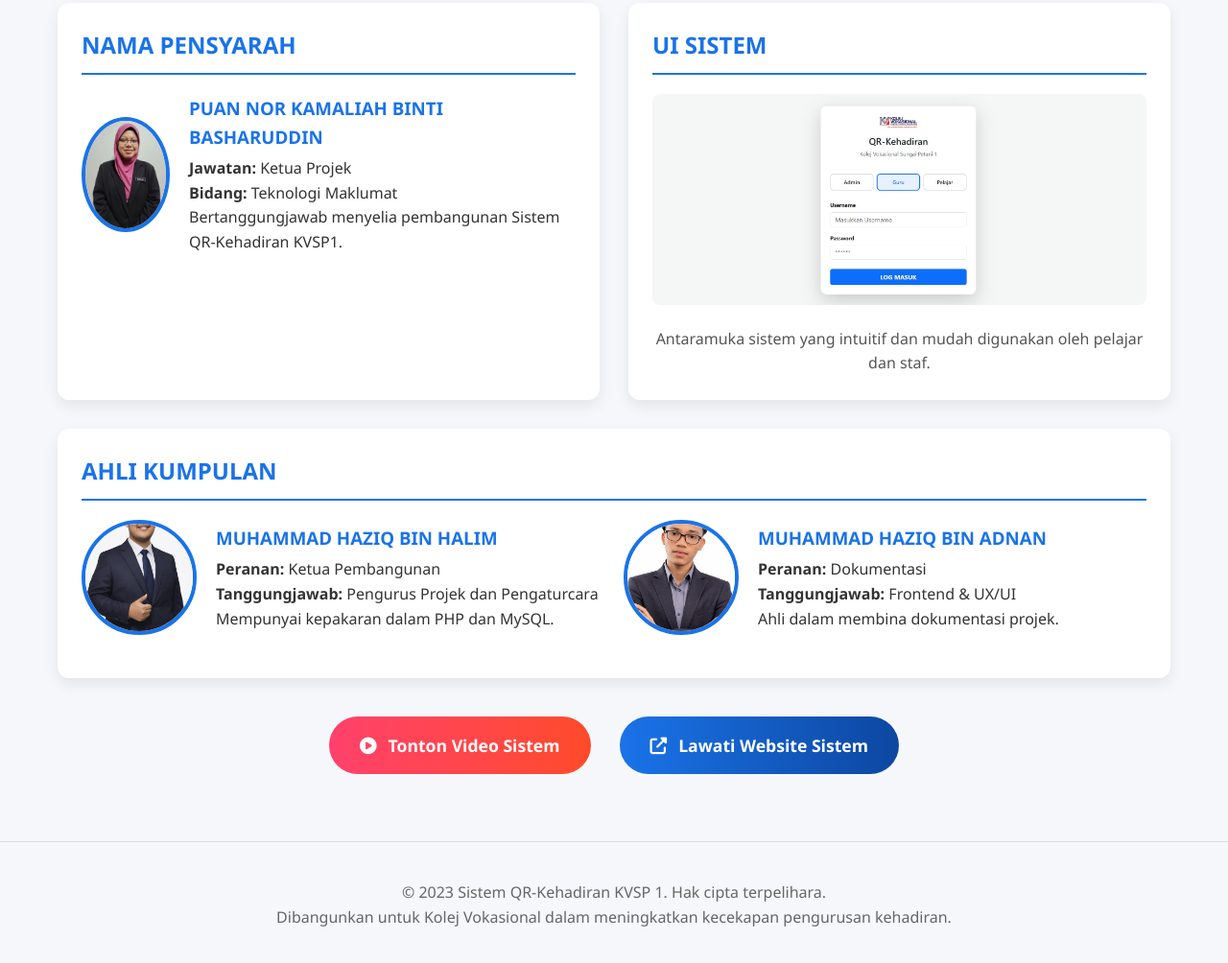
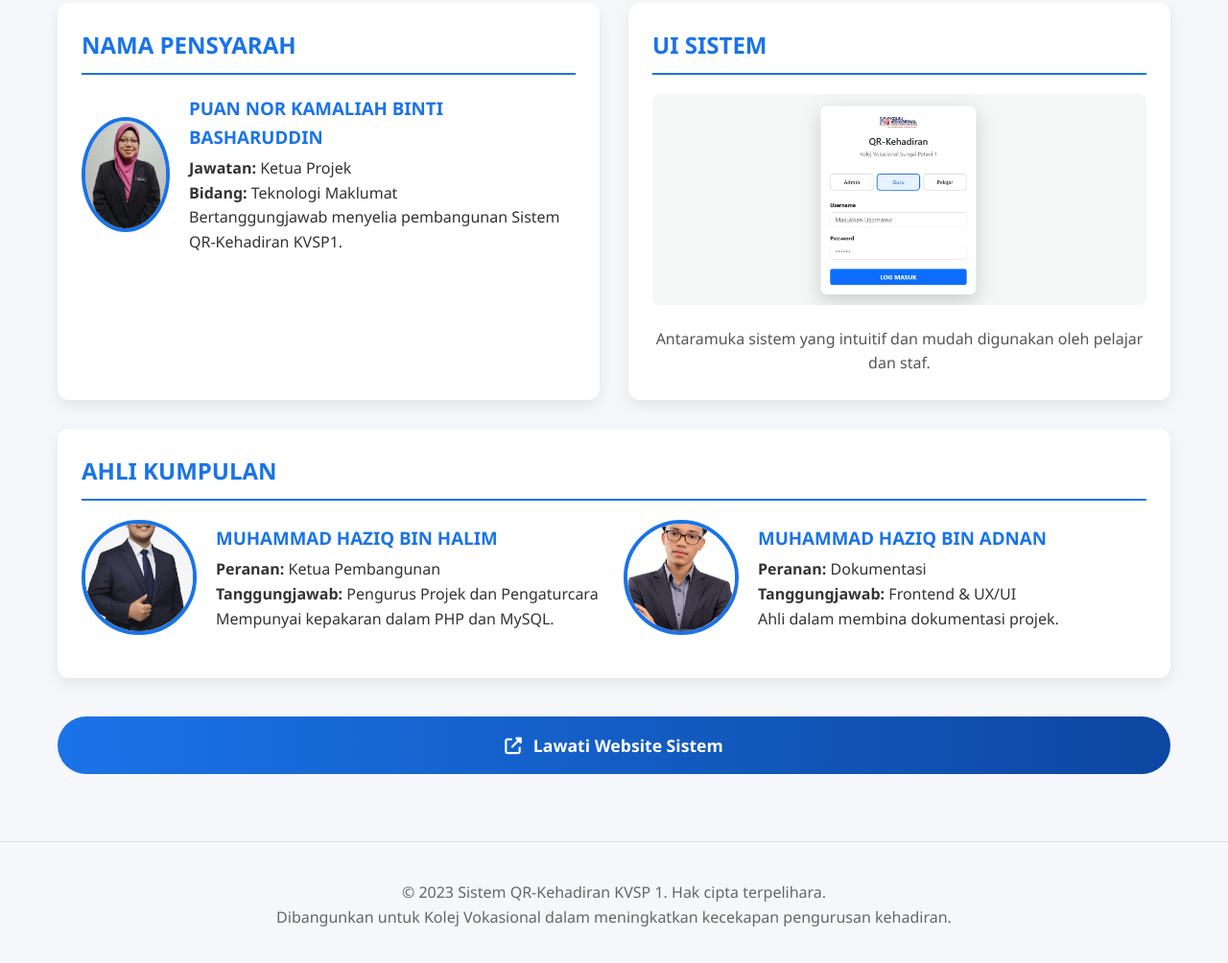
Before and after one commit to m-7701284-hub/slide.html, a plain HTML site: page index.html in a window 1280 px wide. Shown: the part 252-1256 px from the top of the page at 96% size. Drawn offline with Linux system fonts and the light colour scheme.

Commit message:
Update index.html

```diff
--- a/index.html
+++ b/index.html
@@ -295,10 +295,6 @@
                 </div>
             </div>
             <!-- Buttons Section -->
-            <div class="buttons-section">
-                <a href="https://www.youtube.com/watch?v=dQw4w9WgXcQ" target="_blank" class="btn btn-video">
-                    <i class="fas fa-play-circle"></i> Tonton Video Sistem
-                </a>
                 <a href="https://qrkehadiran.teknokomsp1.com/pelajar_dash.php" target="_blank" class="btn btn-website">
                     <i class="fas fa-external-link-alt"></i> Lawati Website Sistem
                 </a>
@@ -351,4 +347,5 @@
         }, 5000);
     </script>
 </body>
+
 </html>
```
